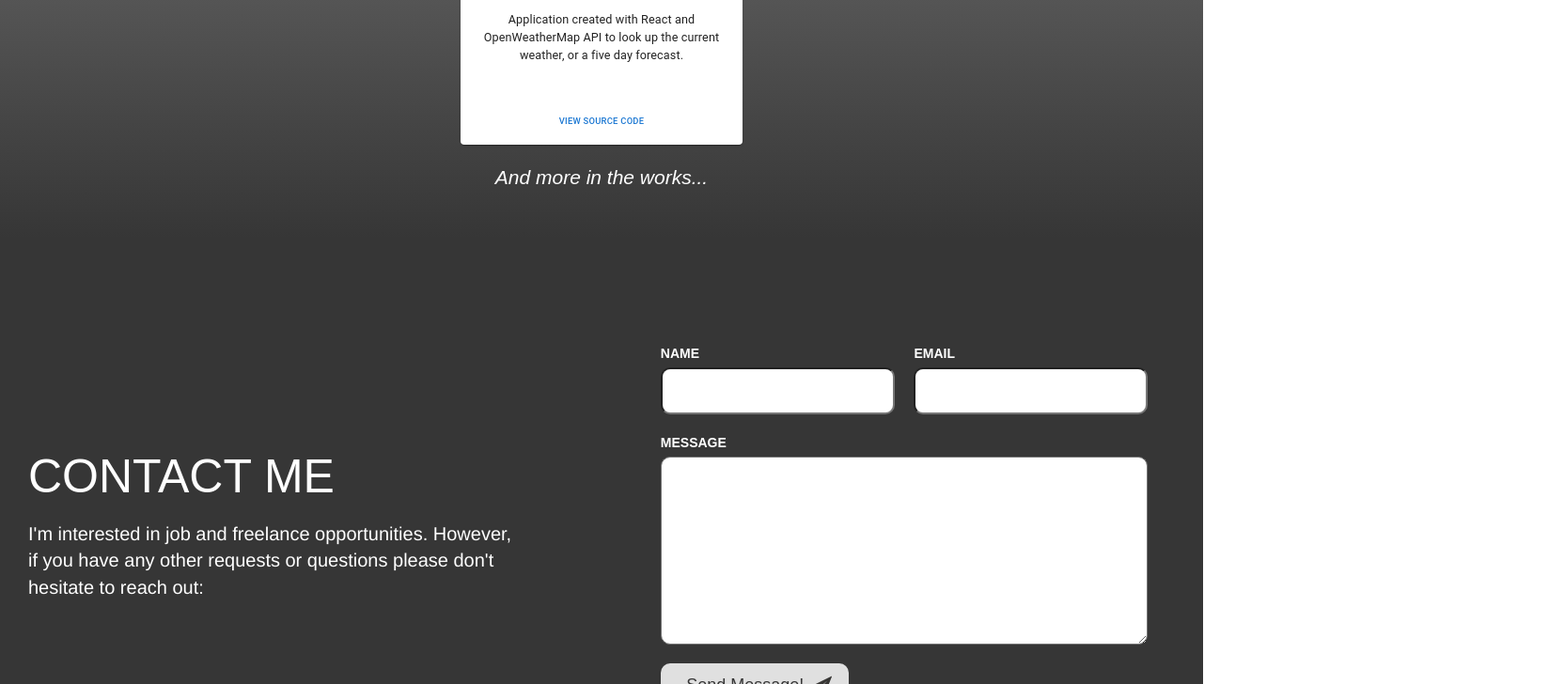
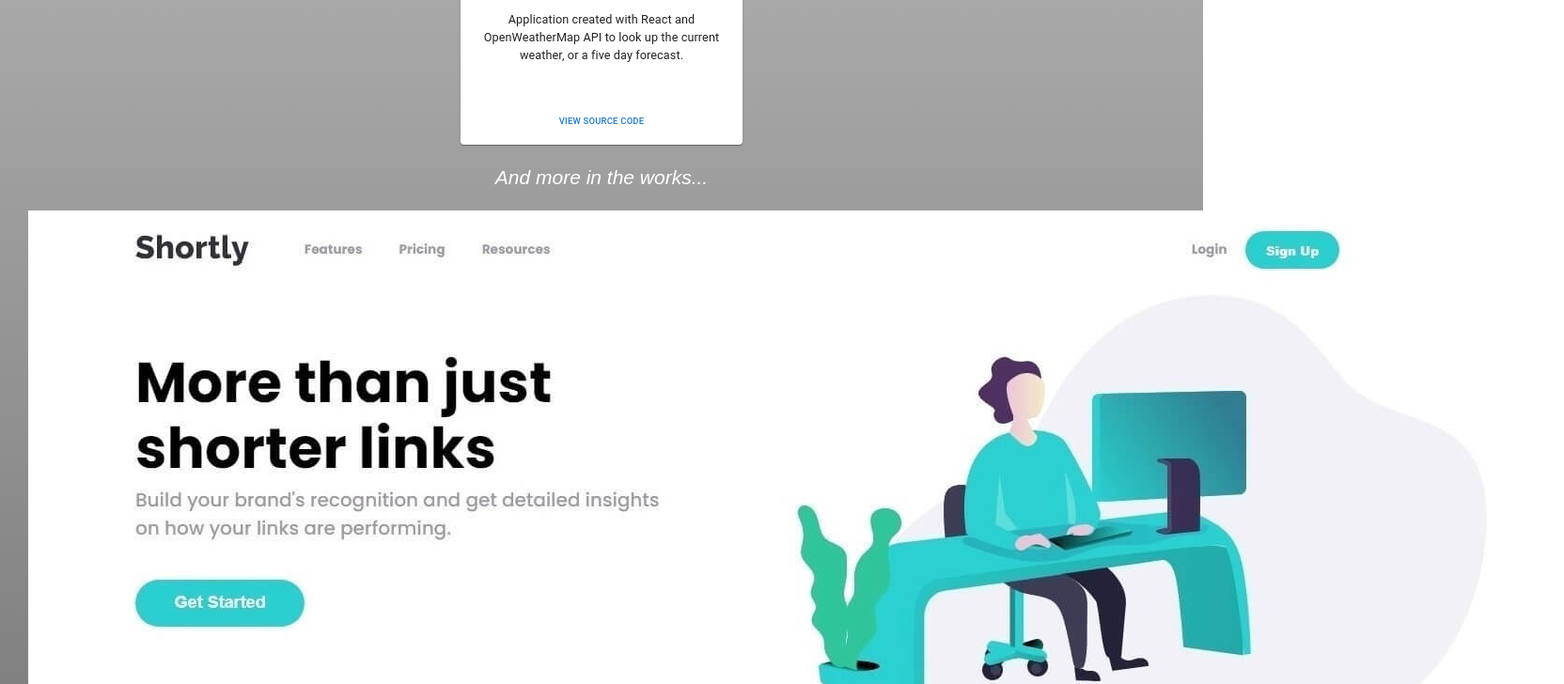
Before and after one commit to kabocha23/portfolio-website, a React (Create React App) app: page / in a window 1280 px wide. Shown: the part 3183-3911 px from the top of the page at 94% size, 1664 px wide, since content can reach past the window. Built offline with nearby package versions, Linux system fonts and the light colour scheme; a web font is replaced by a local one.

Commit message:
Creating custom component for Projects

```diff
--- a/src/App.js
+++ b/src/App.js
@@ -23,6 +23,7 @@ const App = () => {
   });
   const [projectDetails, setProjectDetails] = useState([
     {
+        id: 1,
         title: 'Shortly, URL Shortening Application',
         headline: 'Shortly',
         caption: 'React, Shrtcode API',
@@ -32,6 +33,7 @@ const App = () => {
         liveDemo: 'https://kabocha23.github.io/URL-Shortener'
     },
     {
+        id: 2,
         title: 'Indecisive Eaters',
         headline: 'Indecisive Eaters',
         caption: 'React, Node, Express, Yelp-Fusion API, Axios, React DnD, reactjs-popup',
@@ -40,7 +42,7 @@ const App = () => {
         sourceCode: 'https://github.com/kabocha23/Indecisive',
         liveDemo: 'https://whispering-forest-79782.herokuapp.com'
     },
-])
+]);
 
   const homeRef = useRef();
   const aboutMeRef = useRef();
--- /dev/null
+++ b/src/Projects/FeaturedProject.js
@@ -0,0 +1,29 @@
+import React from 'react';
+import './FeaturedProject.css'
+
+
+const FeaturedProject = ({ image, title, headline, caption, description, sourceCode, liveDemo }) => {
+    console.log(image)
+    return (
+
+        <div className='project-container'>
+            <div className='project-preview'>
+                <img src={require(`../Static/img/${image}.png`)}></img>
+            </div>
+            <div className='project-details'>
+                <h1>{title}Why isnt this showing up?</h1>
+                <h2>{headline}</h2>
+                <h3>{caption}</h3>
+                <p>{description}</p>
+            </div>
+            <div className='project-links'>
+                <a href={`${sourceCode}`}></a>
+                <a href={`${liveDemo}`}></a>
+            </div>
+
+        </div>
+    )
+
+}
+
+export default FeaturedProject;
--- a/src/Projects/ProjectComponent.js
+++ /dev/null
@@ -1,28 +0,0 @@
-import React from 'react';
-import './ProjectComponent.css'
-
-
-const ProjectComponent = ({ image, title, headline, caption, description, sourceCode, liveDemo }) => {
-
-    return (
-        <div className='indi-proj'>
-            <div>
-                <img src={require(`..Static/img/${image}.png`)}></img>
-            </div>
-            <div>
-                <h1>{title}</h1>
-                <h2>{headline}</h2>
-                <h3>{caption}</h3>
-                <p>{description}</p>
-            </div>
-            <div>
-                <a href={`${sourceCode}`}></a>
-                <a href={`${liveDemo}`}></a>
-            </div>
-
-        </div>
-    )
-
-}
-
-export default ProjectComponent;
--- a/src/Projects/Projects.js
+++ b/src/Projects/Projects.js
@@ -11,12 +11,12 @@ import SunnysideAgencyMock from './SunnysideAgencyMock';
 import NotesAppCard from './NotesAppCard';
 import FlashAppCard from './FlashAppCard';
 import WeatherAppCard from './WeatherAppCard';
-import ProjectComponent from './ProjectComponent';
+import FeaturedProject from './FeaturedProject';
 
 
 
 const Projects = ({ projectDetails }) => {
-
+    console.log(projectDetails)
     return(
         <div className='projects-container'>
         <Parallax
@@ -58,9 +58,10 @@ const Projects = ({ projectDetails }) => {
                     <WeatherAppCard />
                 </div>
                 <p id='more-to-come'>And more in the works...</p>
-                {projectDetails.map((projectDetails, index) => {
-                    <ProjectComponent
-                        key={index}
+
+                {projectDetails.map((projectDetails) => (
+                    <FeaturedProject
+                        key={projectDetails.id}
                         image={projectDetails.image}
                         title={projectDetails.title}
                         headline={projectDetails.headline}
@@ -69,7 +70,9 @@ const Projects = ({ projectDetails }) => {
                         sourceCode={projectDetails.sourceCode}
                         liveDemo={projectDetails.liveDemo}
                     />
-                })}
+                ))}
+
+
             </div>
         </div>
     )
```
Also changed, not shown: src/Projects/FeaturedProject.css (added), src/Projects/ProjectComponent.css (deleted).
